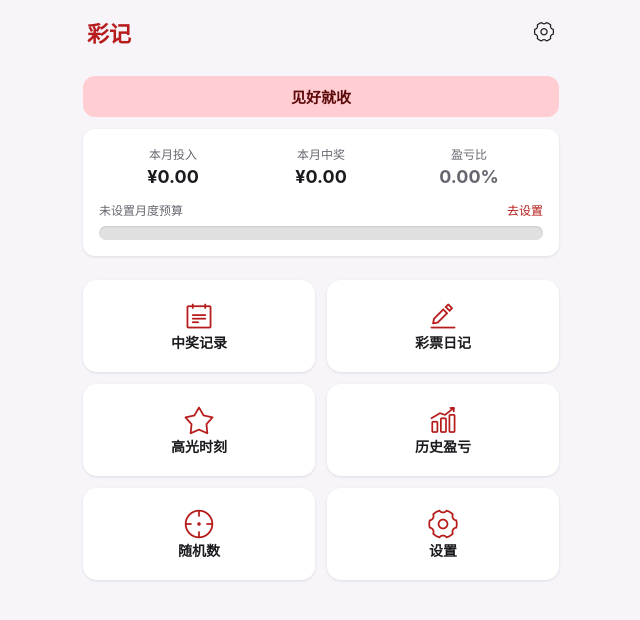
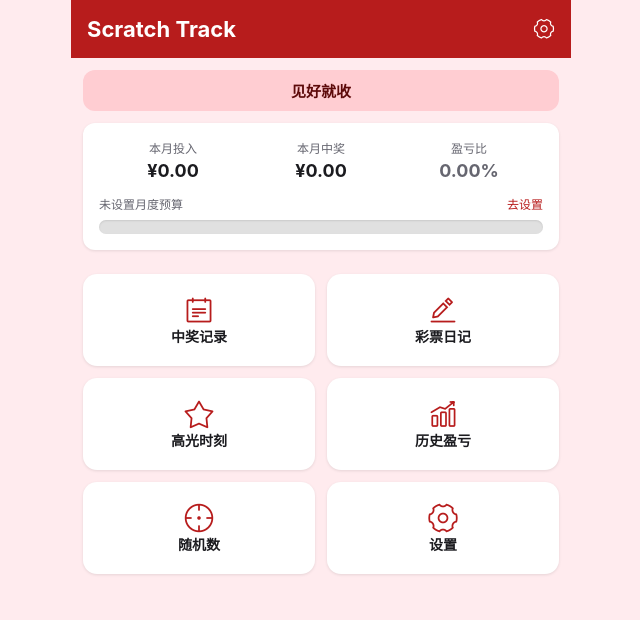
Before and after one commit to loadwww/Scratch-Track, a Vue app in the folder web/: page / in a window 1280 px wide. Shown: the top 620 px of the page, without its empty margins (319-959 px from the left). Built offline with nearby package versions, Linux system fonts and the light colour scheme.

Commit message:
修复图表单位+浅红背景+Scratch Track标题栏

```diff
--- a/web/src/components/BarChart.vue
+++ b/web/src/components/BarChart.vue
@@ -33,13 +33,21 @@ function draw() {
   const groupWidth = chartW / Math.max(props.data.length, 1)
   const barWidth = groupWidth * 0.35
 
+  // 动态选择合适的刻度间隔
+  const rawStep = maxVal / 4
+  let actualUnit
+  if (rawStep >= 100) actualUnit = 100
+  else if (rawStep >= 50) actualUnit = 50
+  else if (rawStep >= 10) actualUnit = 10
+  else actualUnit = 1
+
   ctx.strokeStyle = '#E0E0E0'
-  ctx.fillStyle = '#757575'
+  ctx.fillStyle = '#666670'
   ctx.font = '10px sans-serif'
   const steps = 4
   for (let i = 0; i <= steps; i++) {
     const y = padding.top + chartH - (chartH / steps) * i
-    const val = Math.round((maxVal / steps) * i / props.unit) * props.unit
+    const val = Math.round((maxVal / steps) * i / actualUnit) * actualUnit
     ctx.beginPath()
     ctx.moveTo(padding.left, y)
     ctx.lineTo(width - padding.right, y)
@@ -58,9 +66,15 @@ function draw() {
     ctx.fillStyle = '#43A047'
     ctx.fillRect(x + barWidth, padding.top + chartH - winH, barWidth, winH)
 
-    ctx.fillStyle = '#757575'
+    // 柱子上方显示数值
+    ctx.fillStyle = '#666670'
+    ctx.font = '9px sans-serif'
+    ctx.textAlign = 'center'
+    if (d.invest > 0) ctx.fillText('¥' + d.invest, x + barWidth / 2, padding.top + chartH - investH - 4)
+    if (d.win > 0) ctx.fillText('¥' + d.win, x + barWidth * 1.5, padding.top + chartH - winH - 4)
+
+    ctx.fillStyle = '#666670'
     ctx.font = '10px sans-serif'
-    ctx.textAlign = 'center'
     ctx.fillText(d.label, x + barWidth, padding.top + chartH + 16)
     ctx.textAlign = 'start'
   })
--- a/web/src/styles/theme.css
+++ b/web/src/styles/theme.css
@@ -9,7 +9,7 @@
   --surface-variant: #FDE7E9;
   --on-surface: #1B1B1F;
   --on-surface-variant: #666670;
-  --background: #F7F5FA;
+  --background: #FFEBEE;
   --error: #E53935;
   --success: #43A047;
   --warning: #FB8C00;
--- a/web/src/views/Home.vue
+++ b/web/src/views/Home.vue
@@ -1,8 +1,8 @@
 <template>
   <div class="page" :style="bgStyle">
     <div class="home-header">
-      <span class="home-title">彩记</span>
-      <van-icon name="setting-o" size="22" @click="$router.push('/settings')" />
+      <span class="home-title">Scratch Track</span>
+      <van-icon name="setting-o" size="22" color="#FFFFFF" @click="$router.push('/settings')" />
     </div>
 
     <div class="marquee-text" @click="rotateMarquee">{{ currentMarquee }}</div>
@@ -155,11 +155,12 @@ const bgStyle = computed(() =>
   align-items: center;
   justify-content: space-between;
   padding: 16px;
+  background: #B71C1C;
 }
 .home-title {
   font-size: 22px;
   font-weight: bold;
-  color: var(--primary-color);
+  color: #FFFFFF;
 }
 .budget-section {
   margin-top: 14px;
```
